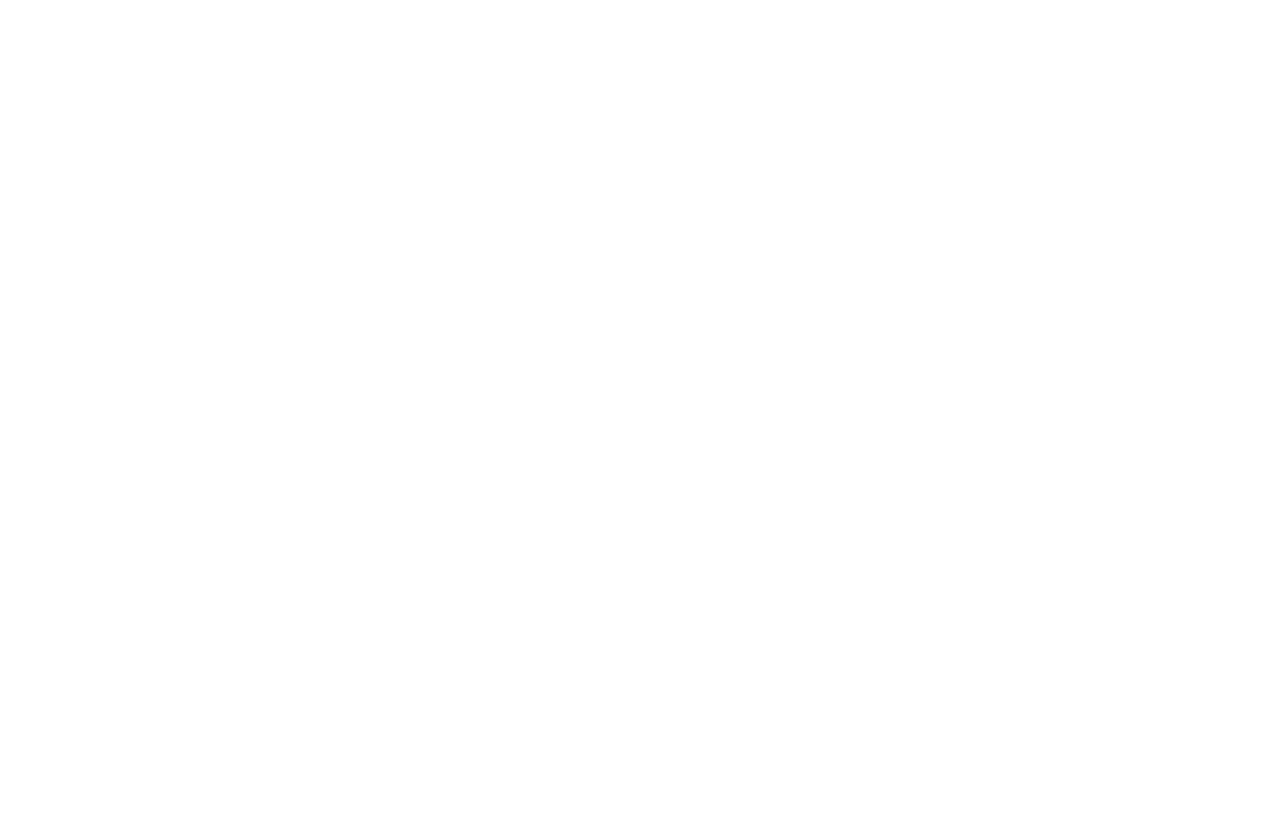
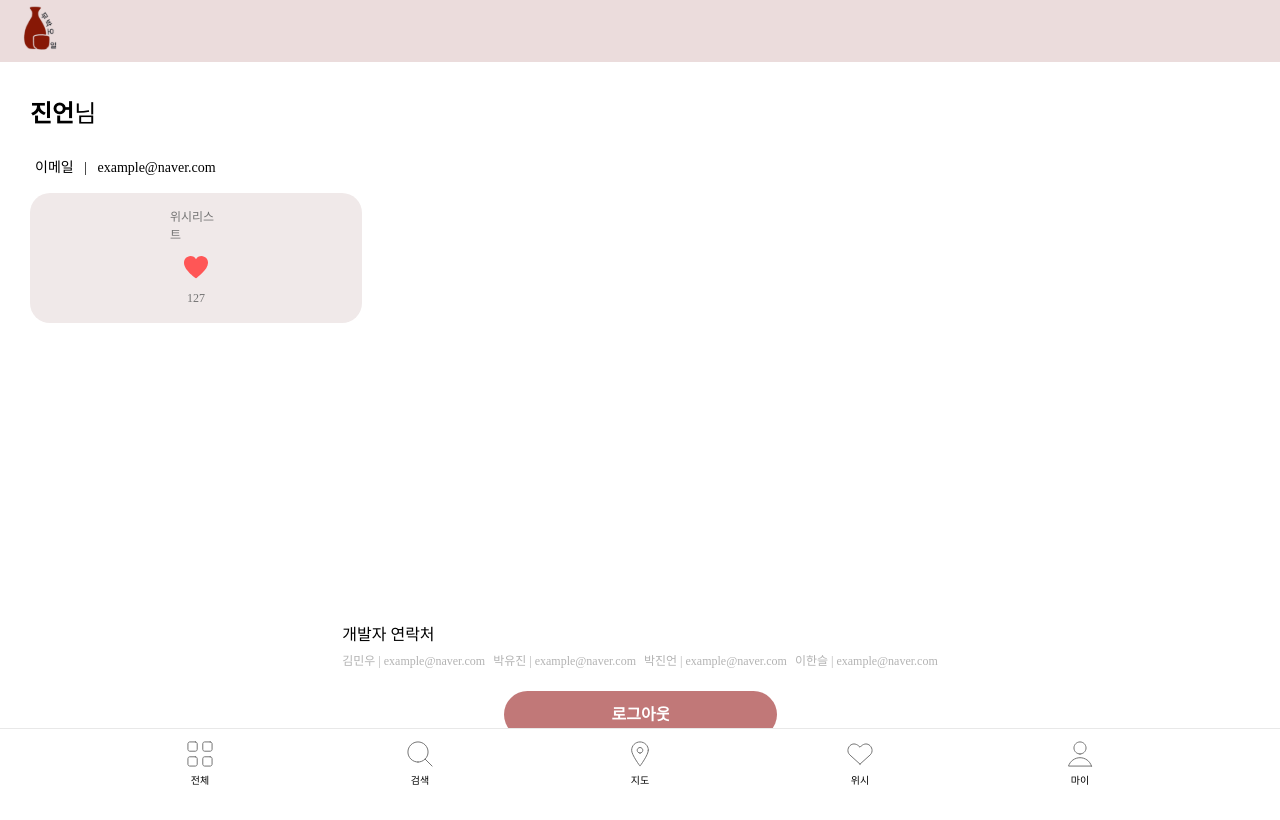
Before and after one commit to PDA-MUBAKOIL/client, a React (Create React App) app: page /mypage in a window 1280 px wide. Before the commit this address had no page. Built offline with nearby package versions, Linux system fonts and the light colour scheme; a web font is replaced by a local one.

Commit message:
feat: 마이페이지 구현

```diff
--- a/src/components/common/DrinkDetailCard.tsx
+++ b/src/components/common/DrinkDetailCard.tsx
@@ -1,99 +1,107 @@
-import React, { useEffect, useState } from 'react'
-import { TSearchResult } from './SearchBar'
-import styled from 'styled-components'
-import FillHeart from '../../assets/img/Modal/fill-heart.svg';
-import EmptyHeart from '../../assets/img/Modal/empty-heart.svg';
-import { Flex } from '@mantine/core';
-import { Button,rem } from '@mantine/core';
-import { useAppDispatch } from '../../lib/hooks/reduxHooks';
-import { setIsDetail, setIsShow } from '../../store/reducers/Drink/showModal';
-
-
+import React, { useEffect, useState } from "react";
+import { TSearchResult } from "./SearchBar";
+import styled from "styled-components";
+import FillHeart from "../../assets/img/Modal/fill-heart.svg";
+import EmptyHeart from "../../assets/img/Modal/empty-heart.svg";
+import { Flex } from "@mantine/core";
+import { Button, rem } from "@mantine/core";
+import { useAppDispatch } from "../../lib/hooks/reduxHooks";
+import { setIsDetail, setIsShow } from "../../store/reducers/Drink/showModal";
 
 type TagProp = {
   text: string;
   onClick: () => void;
-  }
+};
 
 const Card = styled.div`
-  display:flex;
+  display: flex;
   flex-direction: row;
   width: 321px;
   justify-content: space-between;
   align-items: flex-end;
   border-radius: 10px;
   padding: 10px;
-  box-shadow: 0px 3px 10px 0 rgba(0,0,0,0.25);
-`
+  box-shadow: 0px 3px 10px 0 rgba(0, 0, 0, 0.25);
+`;
+
 const CardContent = styled.div`
-  display:flex;
+  display: flex;
   flex-direction: row;
   align-items: center;
   gap: 8px;
-`
-
+  width: 280px;
+`;
 
 function TagButton({ text, onClick }: TagProp) {
   return (
     <Button
       style={{
-            paddingLeft: rem('12px'),
-            paddingRight: rem('12px'),
-            height: rem('16px'),
-            backgroundColor: '#DFBBBB',
-            color: '#000',
-            fontSize: rem('8px'),
+        paddingLeft: rem("12px"),
+        paddingRight: rem("12px"),
+        height: rem("18px"),
+        backgroundColor: "#DFBBBB",
+        color: "#000",
+        fontSize: rem("8px"),
         fontWeight: rem(400),
-            borderRadius: rem('5px'),
-            border: 'solid 1px #C17878'
+        borderRadius: rem("5px"),
+        border: "solid 1px #C17878",
       }}
       onClick={onClick}
     >
       #{text}
     </Button>
-    )
+  );
 }
 
-export default function DrinkDetailCard(item:TSearchResult) {
+export default function DrinkDetailCard(item: TSearchResult) {
   const [isLike, setIsLike] = useState<boolean>(false);
   const dispatch = useAppDispatch();
 
-    function onCardClick(){
+  function onCardClick() {
     dispatch(setIsShow(true));
     dispatch(setIsDetail(true));
   }
 
-
   return (
-    <Card >
+    <Card>
       <CardContent onClick={onCardClick}>
-            <img src={item.imgUrl} alt={item.name} style={{width: '80px', height:'100px'}}/>
-            <Flex gap='14px' direction='column' >
-                <Flex gap='7px' direction='column'>
-                    <div style={{fontSize:'14px'}}>{item.name}</div>
-                    <Flex gap='4px' direction='column'>
-                        <Flex gap='8px'>
-                            <div style={{fontSize:'10px'}}>도수</div>
-                            <div style={{fontSize:'10px'}}>|</div>
-                            <div style={{fontSize:'10px'}}>{item.percent}</div>
+        <img
+          src={item.imgUrl}
+          alt={item.name}
+          style={{ width: "80px", height: "100px", objectFit: "cover" }}
+        />
+        <Flex gap="14px" direction="column" style={{ width: "100%" }}>
+          <Flex gap="7px" direction="column">
+            <div style={{ fontSize: "14px" }}>{item.name}</div>
+            <Flex gap="4px" direction="column">
+              <Flex gap="8px">
+                <div style={{ fontSize: "10px" }}>도수</div>
+                <div style={{ fontSize: "10px" }}>|</div>
+                <div style={{ fontSize: "10px" }}>{item.percent}</div>
               </Flex>
-                        <Flex gap='8px'>
-                            <div style={{fontSize:'10px'}}>용량</div>
-                            <div style={{fontSize:'10px'}}>|</div>
-                            <div style={{fontSize:'10px'}}>{item.capacity}</div>
+              <Flex gap="8px">
+                <div style={{ fontSize: "10px" }}>용량</div>
+                <div style={{ fontSize: "10px" }}>|</div>
+                <div style={{ fontSize: "10px" }}>{item.capacity}</div>
               </Flex>
-                        <Flex gap='8px'>
-                            <div style={{fontSize:'10px'}}>제조</div>
-                            <div style={{fontSize:'10px'}}>|</div>
-                            <div style={{fontSize:'10px', width:'127px', wordBreak:'break-all'}}>{item.brewerId}</div>
+              <Flex gap="8px">
+                <div style={{ fontSize: "10px" }}>제조</div>
+                <div style={{ fontSize: "10px" }}>|</div>
+                <div
+                  style={{
+                    fontSize: "10px",
+                    width: "80%",
+                    wordBreak: "break-all",
+                  }}
+                >
+                  {item.brewerId}
+                </div>
               </Flex>
             </Flex>
           </Flex>
-                <Flex gap='3px'>
-                    {item.tags.map((tag,idx)=>{
-                        return(
-                            <TagButton key={idx} text={tag} onClick={()=>{}}/>
-                        )
+          <Flex gap="3px">
+            {item.tags.map((tag, idx) => {
+              return <TagButton key={idx} text={tag} onClick={() => {}} />;
             })}
           </Flex>
         </Flex>
@@ -102,17 +110,17 @@
         <img
           src={FillHeart}
           alt=""
-          style={{ width: '24px' }}
+          style={{ width: "20px" }}
           onClick={() => setIsLike(false)}
         />
       ) : (
         <img
           src={EmptyHeart}
           alt=""
-          style={{ width: '24px' }}
+          style={{ width: "20px" }}
           onClick={() => setIsLike(true)}
         />
       )}
     </Card>
-  )
+  );
 }
--- a/src/components/common/Footer.tsx
+++ b/src/components/common/Footer.tsx
@@ -54,7 +54,7 @@
   return (
     <FooterItem
       onClick={() => {
-        dispatch(setSearch(''));
+        dispatch(setSearch(""));
         navigate(props.url);
       }}
     >
@@ -72,7 +72,7 @@
         <FooterItemComponent src={search} txt="검색" url="/search" />
         <FooterItemComponent src={map} txt="지도" url="/map" />
         <FooterItemComponent src={wish} txt="위시" url="/wish" />
-        <FooterItemComponent src={my} txt="마이" url="/my" />
+        <FooterItemComponent src={my} txt="마이" url="/mypage" />
       </FooterItems>
     </FooterContainer>
   );
--- a/src/lib/api/users.tsx
+++ b/src/lib/api/users.tsx
@@ -10,8 +10,8 @@
   return await instance.post("/login", data);
 }
 
-export async function logout() {
-  return await instance.post("/logout");
+export async function logout(id: string) {
+  return await instance.post("/logout", id);
 }
 
 export async function setPassWord() {
--- a/src/router/main-router.jsx
+++ b/src/router/main-router.jsx
@@ -1,60 +1,64 @@
-import * as React from 'react';
-import { createBrowserRouter } from 'react-router-dom';
+import * as React from "react";
+import { createBrowserRouter } from "react-router-dom";
 
-import NonLoginLogIn from '../routes/nonLogin/nonLoginLogIn';
-import NonLoginSignUp from '../routes/nonLogin/nonLoginSignUp';
-import NonLoginMainPage from '../routes/nonLogin/nonLoginMainPage';
-import MainLayout from '../routes/mainLayout';
-import LoginMapPage from '../routes/login/loginMapPage';
-import LoginListPage from '../routes/login/loginListPage';
-import LoginWishPage from '../routes/login/loginWishPage';
-import LoginSearchPage from '../routes/login/loginSearchPage';
+import NonLoginLogIn from "../routes/nonLogin/nonLoginLogIn";
+import NonLoginSignUp from "../routes/nonLogin/nonLoginSignUp";
+import NonLoginMainPage from "../routes/nonLogin/nonLoginMainPage";
+import MainLayout from "../routes/mainLayout";
+import LoginMapPage from "../routes/login/loginMapPage";
+import LoginListPage from "../routes/login/loginListPage";
+import LoginWishPage from "../routes/login/loginWishPage";
+import LoginSearchPage from "../routes/login/loginSearchPage";
+import LoginMyPage from "../routes/login/loginMyPage";
 
-export const mainRouter= ([
+export const mainRouter = [
   {
-        path:'/',
+    path: "/",
     element: <MainLayout />,
-        children:[
+    children: [
       {
-                path: '',
+        path: "",
         element: <NonLoginMainPage />,
         index: true,
       },
       {
-                path: '/login',
+        path: "/login",
         element: <NonLoginLogIn />,
-                index:true,
+        index: true,
       },
       {
-                path: '/signup',
+        path: "/signup",
         element: <NonLoginSignUp />,
         index: true,
-
       },
       {
-                path: '/map',
+        path: "/map",
         element: <LoginMapPage />,
         index: true,
       },
       {
-                path:'/list',
+        path: "/list",
         element: <LoginListPage />,
         index: true,
       },
       {
-                path:"/wish",
+        path: "/wish",
         element: <LoginWishPage />,
         index: true,
       },
       {
-                path:"/search",
+        path: "/search",
         element: <LoginSearchPage />,
         index: true,
       },
-
-        ]
-    }
-])
+      {
+        path: "/mypage",
+        element: <LoginMyPage />,
+        index: true,
+      },
+    ],
+  },
+];
 
 const router = createBrowserRouter(mainRouter);
 
--- a/src/routes/login/loginMyPage.tsx
+++ b/src/routes/login/loginMyPage.tsx
@@ -1,7 +1,109 @@
-import React from 'react'
+import React from "react";
+import { useAppDispatch, useAppSelector } from "../../lib/hooks/reduxHooks";
+import styled from "styled-components";
+import FillHeart from "../../assets/img/Modal/fill-heart.svg";
+import CommonButton from "../../components/common/CommonButton";
+import { logout } from "../../lib/api/users";
+import { userLogout } from "../../store/reducers/user";
+import { useNavigate } from "react-router";
 
-export default function loginMyPage() {
+const MyContainer = styled.div`
+  display: flex;
+  flex-direction: column;
+  padding: 10px 30px;
+  gap: 300px;
+`;
+
+const UserFont = styled.p`
+  font-size: 24px;
+`;
+
+const SubFont = styled.p`
+  font-size: 14px;
+  padding: 0 5px;
+`;
+
+const WishContainer = styled.div`
+  width: 332px;
+  padding: 15px 0;
+  background-color: #f0e9e9;
+  border-radius: 20px;
+  display: flex;
+  justify-content: center;
+`;
+
+const WishButton = styled.div`
+  width: 72px;
+  padding: 0 10px;
+  display: flex;
+  flex-direction: column;
+  justify-content: center;
+  align-items: center;
+  gap: 10px;
+  color: #747474;
+  font-size: 12px;
+`;
+
+const CallContainer = styled.div`
+  display: flex;
+  flex-direction: column;
+  gap: 5px;
+`;
+
+const CallDiv = styled.div`
+  display: flex;
+  justify-content: center;
+  flex-wrap: wrap;
+  color: rgba(0, 0, 0, 0.3);
+  font-size: 12px;
+  gap: 8px 8px;
+`;
+
+export default function LoginMyPage() {
+  const userState = useAppSelector((state) => state.user);
+  const dispatch = useAppDispatch();
+  const navigate = useNavigate();
+
   return (
-    <div>loginMyPage</div>
-  )
+    <MyContainer>
+      <div>
+        <UserFont>
+          <b>{userState.name}</b>님
+        </UserFont>
+        <SubFont>이메일 &nbsp; | &nbsp; {userState.email}</SubFont>
+        <WishContainer>
+          <WishButton>
+            <span>위시리스트</span>
+            <img src={FillHeart} alt="" style={{ width: "24px" }} />
+            <span>127</span>
+          </WishButton>
+        </WishContainer>
+      </div>
+      <div
+        style={{
+          display: "flex",
+          flexDirection: "column",
+          alignItems: "center",
+          gap: "20px",
+        }}
+      >
+        <CallContainer>
+          <span>개발자 연락처</span>
+          <CallDiv>
+            <span>김민우 | example@naver.com</span>
+            <span>박유진 | example@naver.com</span>
+            <span>박진언 | example@naver.com</span>
+            <span>이한슬 | example@naver.com</span>
+          </CallDiv>
+        </CallContainer>
+        <CommonButton
+          text="로그아웃"
+          onClick={() =>
+            dispatch(userLogout(userState.id)).then((res) => navigate("/"))
+          }
+          status="active"
+        />
+      </div>
+    </MyContainer>
+  );
 }
--- a/src/routes/login/loginSearchPage.tsx
+++ b/src/routes/login/loginSearchPage.tsx
@@ -1,23 +1,23 @@
-import React,{useEffect, useState} from 'react'
-import SearchBar from '../../components/common/SearchBar';
-import { TSearchResult } from '../../components/common/SearchBar';
-import { Flex} from '@mantine/core';
-import styled from 'styled-components';
+import React, { useEffect, useState } from "react";
+import SearchBar from "../../components/common/SearchBar";
+import { TSearchResult } from "../../components/common/SearchBar";
+import { Flex } from "@mantine/core";
+import styled from "styled-components";
 
 import { Text } from "@mantine/core";
-import TagButton from '../../components/common/TagButton';
-import DrinkDetailCard from '../../components/common/DrinkDetailCard';
-import { useAppDispatch, useAppSelector } from '../../lib/hooks/reduxHooks';
-import { setSearch } from '../../store/reducers/Drink/search';
-import { listUp } from '../../lib/api/drinks';
+import TagButton from "../../components/common/TagButton";
+import DrinkDetailCard from "../../components/common/DrinkDetailCard";
+import { useAppDispatch, useAppSelector } from "../../lib/hooks/reduxHooks";
+import { setSearch } from "../../store/reducers/Drink/search";
+import { listUp } from "../../lib/api/drinks";
 
 const LoginSearchPageContainer = styled.div`
-  display:flex;
+  display: flex;
   flex-direction: column;
   overflow: hidden;
   height: calc(100vh - 134px);
   align-items: center;
-`
+`;
 
 const ListItems = styled.div`
   display: flex;
@@ -25,48 +25,64 @@
   padding: 5px 18px;
   gap: 14px;
   height: calc(100vh - 274px);
-  overflow-y:scroll;
+  overflow-y: scroll;
 `;
 
-
 export default function LoginSearchPage() {
-  const TagContent =['육류','한식','분식','해산물','중식', '기름진 음식', '양식','과일/디저트'
-,'찜/탕','일식','견과류/마른 안주']
+  const TagContent = [
+    "육류",
+    "한식",
+    "분식",
+    "해산물",
+    "중식",
+    "기름진 음식",
+    "양식",
+    "과일/디저트",
+    "찜/탕",
+    "일식",
+    "견과류/마른 안주",
+  ];
 
   const [result, setResult] = useState<Array<TSearchResult>>([]);
-  const search = useAppSelector(state => state.search.search);
+  const search = useAppSelector((state) => state.search.search);
   const dispatch = useAppDispatch();
 
-  function onClickTag(tag:string){
-    dispatch(setSearch(tag))
-    listUp().then(data=>{
+  function onClickTag(tag: string) {
+    dispatch(setSearch(tag));
+    listUp().then((data) => {
       setResult(data.data);
-    })
+    });
   }
 
-  useEffect(()=>{
-
-  },[search])
+  useEffect(() => {}, [search]);
   return (
     <LoginSearchPageContainer>
-      <Flex h='110px' align='center' justify='center'>
-        <SearchBar  setResult={setResult}/>
+      <Flex h="110px" align="center" justify="center">
+        <SearchBar setResult={setResult} />
       </Flex>
-      {search === '' ? (
-      <Flex direction='column' w='350px'>
-
-        <Flex wrap='wrap' gap='5px' >
-          {TagContent.map((tag,idx)=>{
-                return <TagButton key={idx} text={tag} onClick={()=>{onClickTag('#'+tag)}}/>
+      {search === "" ? (
+        <Flex direction="column" w="350px">
+          <Flex wrap="wrap" gap="5px">
+            {TagContent.map((tag, idx) => {
+              return (
+                <TagButton
+                  key={idx}
+                  text={tag}
+                  onClick={() => {
+                    onClickTag("#" + tag);
+                  }}
+                />
+              );
             })}
+          </Flex>
         </Flex>
-      </Flex>):(
-      <ListItems>
-        {result.map((item, idx) => (
-          <DrinkDetailCard key={idx} {...item}/>
-        ))}
-      </ListItems>)}
+      ) : (
+        <ListItems>
+          {result.map((item, idx) => (
+            <DrinkDetailCard key={idx} {...item} />
+          ))}
+        </ListItems>
+      )}
     </LoginSearchPageContainer>
-
-  )
+  );
 }
--- a/src/routes/login/loginWishPage.tsx
+++ b/src/routes/login/loginWishPage.tsx
@@ -1,38 +1,40 @@
-import React,{useEffect, useState} from 'react'
-import DrinkDetailCard from '../../components/common/DrinkDetailCard'
-import { TSearchResult } from '../../components/common/SearchBar';
-import styled from 'styled-components';
-import { getMyWishes } from '../../lib/api/wish';
-import { Flex } from '@mantine/core';
-import { useAppSelector } from '../../lib/hooks/reduxHooks';
+import React, { useEffect, useState } from "react";
+import DrinkDetailCard from "../../components/common/DrinkDetailCard";
+import { TSearchResult } from "../../components/common/SearchBar";
+import styled from "styled-components";
+import { getMyWishes } from "../../lib/api/wish";
+import { Flex } from "@mantine/core";
+import { useAppSelector } from "../../lib/hooks/reduxHooks";
 
 export default function LoginWishPage() {
   const [result, setResult] = useState<Array<TSearchResult>>([]);
-  const user = useAppSelector(state => state.user);
+  const user = useAppSelector((state) => state.user);
   const ListItems = styled.div`
     display: flex;
     flex-direction: column;
     padding: 5px 18px;
     gap: 14px;
     height: calc(100vh - 195px);
-  overflow-y:scroll;
+    overflow-y: scroll;
   `;
 
-  useEffect(()=>{
-    getMyWishes(user.id,null).then(data=>{
-      setResult(data.data.map((v)=>{
-        return v.drinkId
-      }));
-    })
-  },[])
+  // useEffect(()=>{
+  //   getMyWishes(user.id,null).then(data=>{
+  //     setResult(data.data.map((v)=>{
+  //       return v.drinkId
+  //     }));
+  //   })
+  // },[])
   return (
-    <Flex h='calc(100vh - 134px)' gap='25px' direction='column' align='center'>
-      <div style={{width:'321px', paddingTop:'30px' ,fontSize:'20px'}}><b>{user.name}</b>님의 무박오일 여행</div>
+    <Flex h="calc(100vh - 134px)" gap="25px" direction="column" align="center">
+      <div style={{ width: "321px", paddingTop: "30px", fontSize: "20px" }}>
+        <b>{user.name}</b>님의 무박오일 여행
+      </div>
       <ListItems>
-      {result.map((item, idx) => (
-        <DrinkDetailCard key={idx} {...item}/>
-      ))}
+        {/* {result.map((item, idx) => (
+          <DrinkDetailCard key={idx} {...item} />
+        ))} */}
       </ListItems>
     </Flex>
-  )
+  );
 }
--- a/src/store/reducers/user.ts
+++ b/src/store/reducers/user.ts
@@ -1,18 +1,26 @@
 import { createAsyncThunk, createSlice } from "@reduxjs/toolkit";
-import { login } from "../../lib/api/users";
+import { login, logout } from "../../lib/api/users";
 import { User } from "../../routes/nonLogin/nonLoginLogIn";
 
 const initialState = {
   id: "",
   name: "진언",
-  email: "",
-  isUser: false,
+  email: "example@naver.com",
+  isUser: true,
 };
 
 export const userLogin = createAsyncThunk(
   "auth/userLogin",
   async (data: User, thunkAPI) => {
     const response = await login(data);
+    return response.data;
+  }
+);
+
+export const userLogout = createAsyncThunk(
+  "auth/userLogout",
+  async (data: string, thunkAPI) => {
+    const response = await logout(data);
     return response.data;
   }
 );
@@ -28,6 +36,12 @@
       state.email = action.payload.email;
       state.isUser = true;
     });
+    builder.addCase(userLogout.fulfilled, (state, action) => {
+      state.id = "";
+      state.name = "";
+      state.email = "";
+      state.isUser = false;
+    });
   },
 });
 
```
Lines whose indentation alone changed are shown as unchanged.
